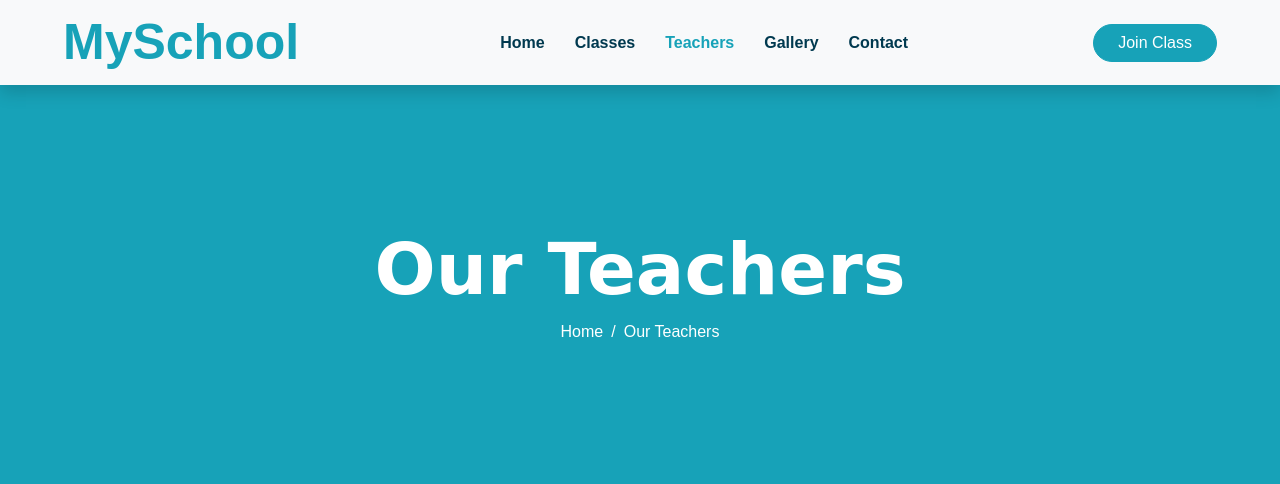
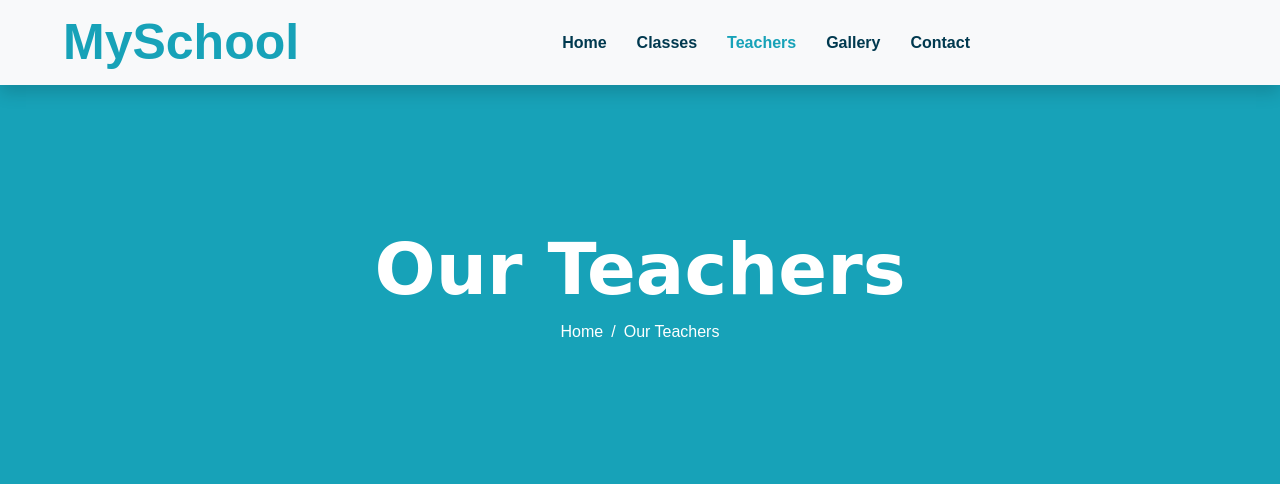
Before and after one commit to DobrinCipi/proiect_prezentare, a Django app: page /team.html in a window 1280 px wide. Shown: the top 484 px of the page. Run offline with Django 4.2, Linux system fonts and the light colour scheme; some libraries are stand-ins or nearby versions.

Commit message:
Comment the join class button

```diff
--- a/proiect/catalog_digital/templates/class.html
+++ b/proiect/catalog_digital/templates/class.html
@@ -49,7 +49,7 @@
                     <a href="gallery.html" class="nav-item nav-link">Gallery</a>
                     <a href="contact.html" class="nav-item nav-link">Contact</a>
                 </div>
-                <a href="" class="btn btn-primary px-4">Join Class</a>
+                <!-- <a href="" class="btn btn-primary px-4">Join Class</a> -->
             </div>
         </nav>
     </div>
--- a/proiect/catalog_digital/templates/contact.html
+++ b/proiect/catalog_digital/templates/contact.html
@@ -49,7 +49,7 @@
                     <a href="gallery.html" class="nav-item nav-link">Gallery</a>
                     <a href="contact.html" class="nav-item nav-link active">Contact</a>
                 </div>
-                <a href="" class="btn btn-primary px-4">Join Class</a>
+               <!-- <a href="" class="btn btn-primary px-4">Join Class</a> -->
             </div>
         </nav>
     </div>
--- a/proiect/catalog_digital/templates/gallery.html
+++ b/proiect/catalog_digital/templates/gallery.html
@@ -49,7 +49,7 @@
                     <a href="gallery.html" class="nav-item nav-link active">Gallery</a>
                     <a href="contact.html" class="nav-item nav-link">Contact</a>
                 </div>
-                <a href="" class="btn btn-primary px-4">Join Class</a>
+                <!-- <a href="" class="btn btn-primary px-4">Join Class</a> -->
             </div>
         </nav>
     </div>
--- a/proiect/catalog_digital/templates/team.html
+++ b/proiect/catalog_digital/templates/team.html
@@ -49,7 +49,7 @@
                     <a href="gallery.html" class="nav-item nav-link">Gallery</a>
                     <a href="contact.html" class="nav-item nav-link">Contact</a>
                 </div>
-                <a href="" class="btn btn-primary px-4">Join Class</a>
+                <!-- <a href="" class="btn btn-primary px-4">Join Class</a> -->
             </div>
         </nav>
     </div>
```
